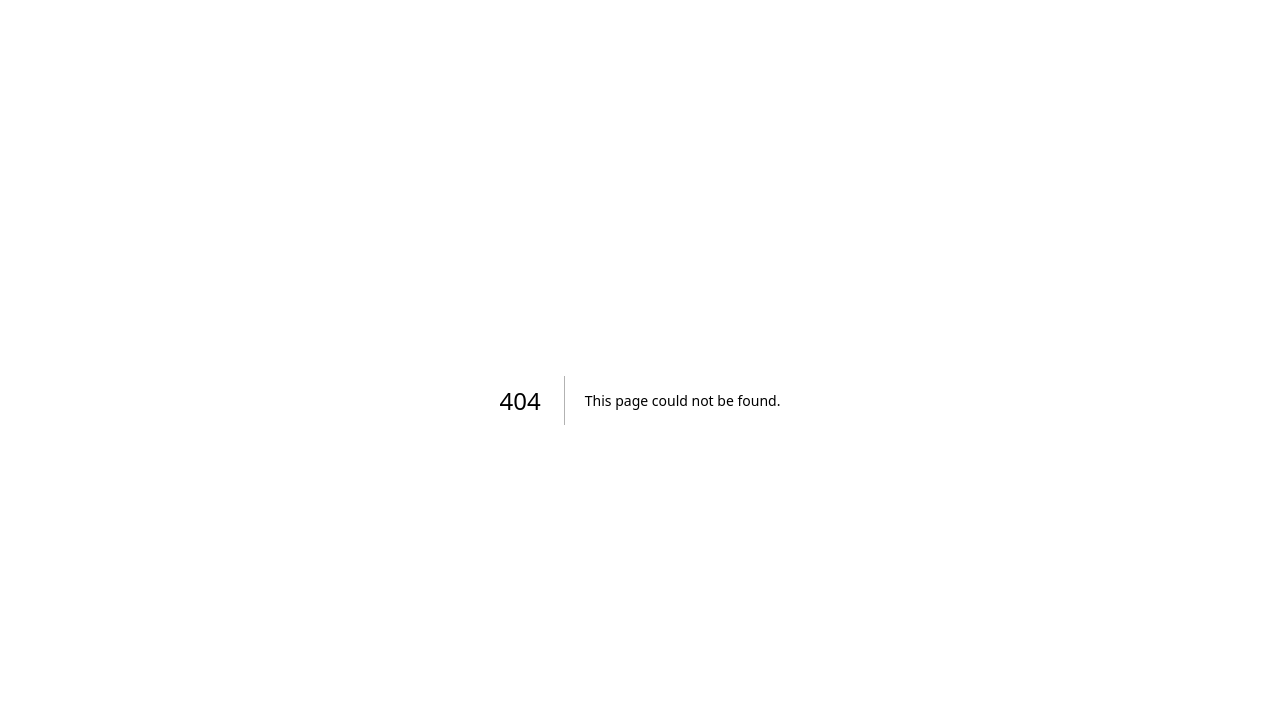
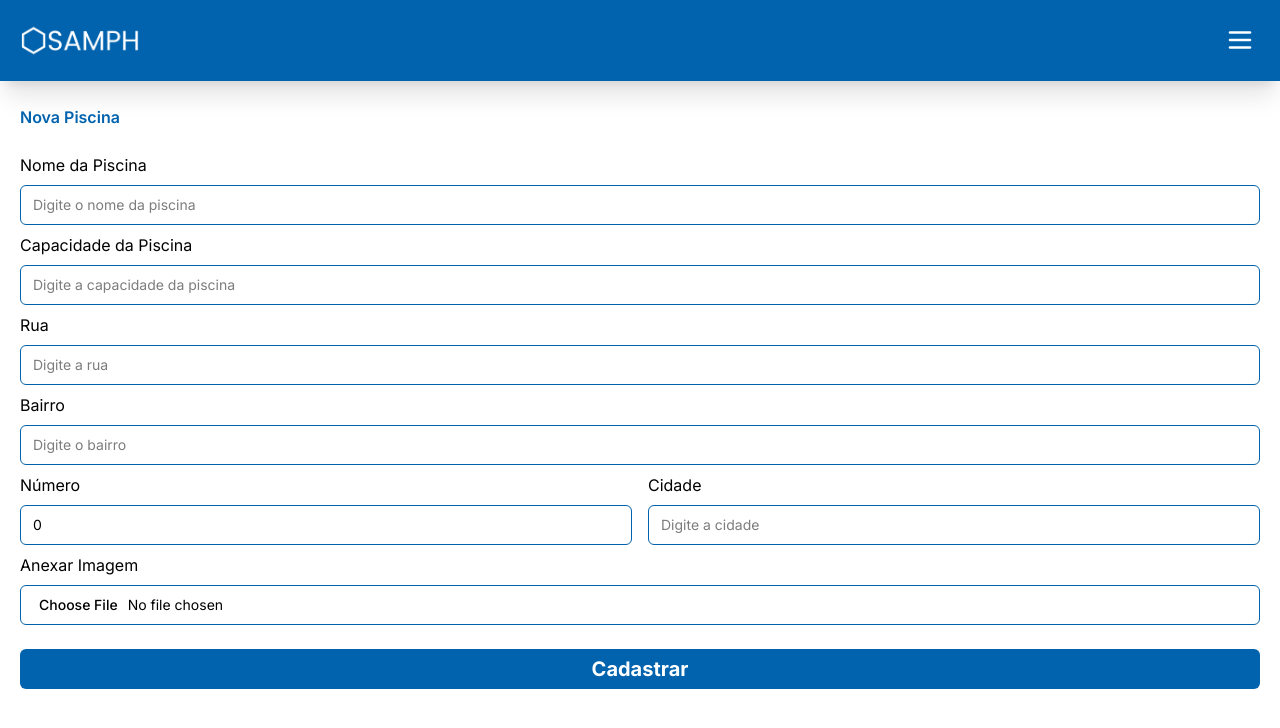
Before and after one commit to pedrofaleirosss/samph, a Next.js app: page /create-pool in a window 1280 px wide. Before the commit this address had no page. Shown: the top 728 px of the page. Built offline with nearby package versions, Linux system fonts and the light colour scheme; no server answers.

Commit message:
feat: add initial CreatePoolPage and CreatePoolForm

```diff
--- /dev/null
+++ b/app/_components/create-pool-form.tsx
@@ -0,0 +1,220 @@
+"use client";
+
+import { z } from "zod";
+import {
+  Form,
+  FormControl,
+  FormField,
+  FormItem,
+  FormLabel,
+  FormMessage,
+} from "./ui/form";
+import { useForm } from "react-hook-form";
+import { zodResolver } from "@hookform/resolvers/zod";
+import { Input } from "./ui/input";
+import { Button } from "./ui/button";
+import { useState } from "react";
+import { Loader2 } from "lucide-react";
+
+const formSchema = z.object({
+  poolName: z.string().min(1, "Por favor, insira o nome da piscina").max(50),
+  poolCapacity: z.string().optional(),
+  street: z.string().optional(),
+  neighborhood: z.string().optional(),
+  number: z.coerce.number().optional(),
+  city: z.string().optional(),
+  image: z
+    .instanceof(FileList)
+    // .refine((files) => files.length > 0, "Você deve selecionar uma imagem")
+    // .refine(
+    //   (files) => files[0]?.size <= 5 * 1024 * 1024,
+    //   "A imagem deve ter no máximo 5MB",
+    // )
+    // .refine(
+    //   (files) => ["image/jpeg", "image/png"].includes(files[0]?.type),
+    //   "A imagem deve ser JPEG ou PNG",
+    // )
+    .optional(),
+});
+
+const CreatePoolForm = () => {
+  const [isButtonDisabled, setIsButtonDisabled] = useState<boolean>(false);
+  const [isLoading, setIsLoading] = useState<boolean>(false);
+
+  const form = useForm<z.infer<typeof formSchema>>({
+    resolver: zodResolver(formSchema),
+    defaultValues: {
+      poolName: "",
+      poolCapacity: "",
+      street: "",
+      neighborhood: "",
+      number: 0,
+      city: "",
+    },
+  });
+
+  const fileRef = form.register("image");
+
+  const onSubmit = async (values: z.infer<typeof formSchema>) => {
+    try {
+      setIsLoading(true);
+      setIsButtonDisabled(true);
+      console.log(values);
+    } catch (error) {
+      setIsLoading(false);
+      setIsButtonDisabled(false);
+      console.log(error);
+    } finally {
+      setIsLoading(false);
+      setIsButtonDisabled(false);
+    }
+  };
+
+  return (
+    <Form {...form}>
+      <form onSubmit={form.handleSubmit(onSubmit)}>
+        <div className="space-y-2">
+          <FormField
+            control={form.control}
+            name="poolName"
+            render={({ field }) => (
+              <FormItem>
+                <FormLabel className="text-base font-normal">
+                  Nome da Piscina
+                </FormLabel>
+                <FormControl>
+                  <Input
+                    placeholder="Digite o nome da piscina"
+                    {...field}
+                    maxLength={50}
+                  />
+                </FormControl>
+                <FormMessage />
+              </FormItem>
+            )}
+          />
+
+          <FormField
+            control={form.control}
+            name="poolCapacity"
+            render={({ field }) => (
+              <FormItem>
+                <FormLabel className="text-base font-normal">
+                  Capacidade da Piscina
+                </FormLabel>
+                <FormControl>
+                  <Input
+                    placeholder="Digite a capacidade da piscina"
+                    {...field}
+                    maxLength={20}
+                  />
+                </FormControl>
+                <FormMessage />
+              </FormItem>
+            )}
+          />
+
+          <FormField
+            control={form.control}
+            name="street"
+            render={({ field }) => (
+              <FormItem>
+                <FormLabel className="text-base font-normal">Rua</FormLabel>
+                <FormControl>
+                  <Input placeholder="Digite a rua" {...field} maxLength={50} />
+                </FormControl>
+                <FormMessage />
+              </FormItem>
+            )}
+          />
+
+          <FormField
+            control={form.control}
+            name="neighborhood"
+            render={({ field }) => (
+              <FormItem>
+                <FormLabel className="text-base font-normal">Bairro</FormLabel>
+                <FormControl>
+                  <Input
+                    placeholder="Digite o bairro"
+                    {...field}
+                    maxLength={50}
+                  />
+                </FormControl>
+                <FormMessage />
+              </FormItem>
+            )}
+          />
+
+          <div className="flex w-full gap-4">
+            <FormField
+              control={form.control}
+              name="number"
+              render={({ field }) => (
+                <FormItem className="w-full">
+                  <FormLabel className="text-base font-normal">
+                    Número
+                  </FormLabel>
+                  <FormControl>
+                    <Input
+                      placeholder="Digite o número"
+                      {...field}
+                      maxLength={10}
+                      type="number"
+                    />
+                  </FormControl>
+                  <FormMessage />
+                </FormItem>
+              )}
+            />
+
+            <FormField
+              control={form.control}
+              name="city"
+              render={({ field }) => (
+                <FormItem className="w-full">
+                  <FormLabel className="text-base font-normal">
+                    Cidade
+                  </FormLabel>
+                  <FormControl>
+                    <Input
+                      placeholder="Digite a cidade"
+                      {...field}
+                      maxLength={50}
+                    />
+                  </FormControl>
+                  <FormMessage />
+                </FormItem>
+              )}
+            />
+          </div>
+
+          <FormField
+            control={form.control}
+            name="image"
+            render={({ field }) => (
+              <FormItem>
+                <FormLabel className="text-base font-normal">
+                  Anexar Imagem
+                </FormLabel>
+                <FormControl>
+                  <Input {...fileRef} type="file" accept="image/*" />
+                </FormControl>
+                <FormMessage />
+              </FormItem>
+            )}
+          />
+        </div>
+        <Button
+          className="mt-6 w-full text-xl font-bold"
+          type="submit"
+          disabled={isButtonDisabled}
+        >
+          {isLoading ? <Loader2 className="animate-spin" /> : "Cadastrar"}
+        </Button>
+      </form>
+    </Form>
+  );
+};
+
+export default CreatePoolForm;
--- /dev/null
+++ b/app/create-pool/page.tsx
@@ -0,0 +1,20 @@
+import CreatePoolForm from "../_components/create-pool-form";
+import Header from "../_components/header";
+
+const CreatePoolPage = () => {
+  return (
+    <>
+      <Header />
+
+      <div className="mt-6 px-5 pb-6">
+        <h2 className="font-semibold text-primary">Nova Piscina</h2>
+
+        <div className="mt-6">
+          <CreatePoolForm />
+        </div>
+      </div>
+    </>
+  );
+};
+
+export default CreatePoolPage;
--- a/app/pools/page.tsx
+++ b/app/pools/page.tsx
@@ -2,6 +2,9 @@ import { getServerSession } from "next-auth";
 import Header from "../_components/header";
 import Search from "../_components/search";
 import { authOptions } from "../_lib/auth";
+import { Button } from "../_components/ui/button";
+import { PlusIcon } from "lucide-react";
+import Link from "next/link";
 
 const PoolsPage = async () => {
   const session = await getServerSession(authOptions);
@@ -16,6 +19,21 @@ const PoolsPage = async () => {
         <div className="mt-6">
           <Search />
         </div>
+
+        <div>
+          <Button
+            className="mt-6 h-[140px] w-full rounded-xl border-2 border-primary bg-white hover:bg-gray-100"
+            asChild
+          >
+            <Link
+              href="/create-pool"
+              className="flex h-full w-full items-center justify-center"
+            >
+              <PlusIcon className="text-primary" size={24} />
+            </Link>
+          </Button>
+          <p className="mt-2">Adicionar nova piscina</p>
+        </div>
       </div>
     </>
   );
```
Also changed, not shown: 2 other files (tests, documents, lock files or other folders).
